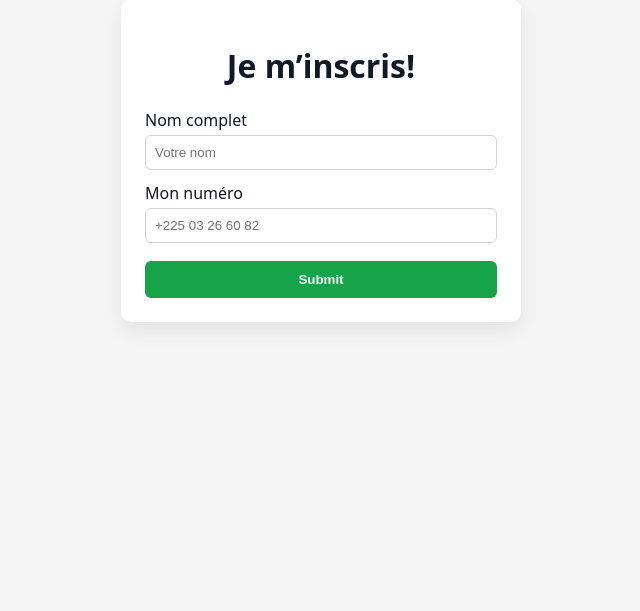
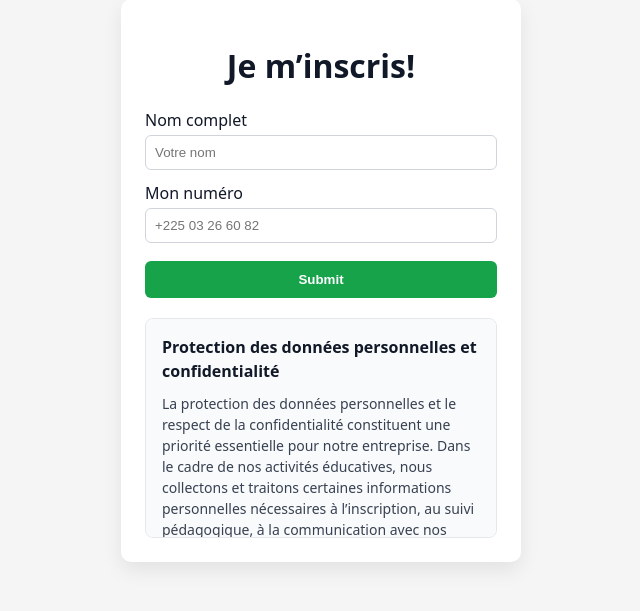
Before and after one commit to meite-root/afroed-portesouvertes, a Flask app: page /signup in a window 1280 px wide. Shown: the part 81-692 px from the top of the page, without its empty margins (319-959 px from the left). Run offline with Flask 3, Linux system fonts and the light colour scheme.

Commit message:
Add privacy notice to signup workflow

```diff
--- a/static/style.css
+++ b/static/style.css
@@ -81,6 +81,35 @@ button:hover {
 .error {
   color: #b91c1c;
   margin-bottom: 8px;
+}
+
+.privacy-block {
+  margin-top: 20px;
+  padding: 16px;
+  background: #f9fafb;
+  border: 1px solid #e5e7eb;
+  border-radius: 8px;
+  text-align: left;
+  max-height: 220px;
+  overflow-y: auto;
+  line-height: 1.5;
+  color: #374151;
+}
+
+.privacy-block h2,
+.privacy-block h3 {
+  margin: 0 0 10px;
+  font-size: 16px;
+  color: #111827;
+}
+
+.privacy-block p {
+  margin: 0 0 10px;
+  font-size: 14px;
+}
+
+.privacy-block p:last-child {
+  margin-bottom: 0;
 }
 
 .hidden {
--- a/templates/signup.html
+++ b/templates/signup.html
@@ -23,6 +23,31 @@
       <button type="submit" class="primary-btn">Submit</button>
     </form>
 
+    <div class="privacy-block">
+      <h2>Protection des données personnelles et confidentialité</h2>
+      <p>
+        La protection des données personnelles et le respect de la confidentialité constituent une priorité essentielle pour notre entreprise. Dans le cadre de nos activités éducatives, nous collectons et traitons certaines informations personnelles nécessaires à l’inscription, au suivi pédagogique, à la communication avec nos clients et à l’amélioration de nos services.
+      </p>
+      <p>
+        Les données collectées peuvent inclure, selon les cas, des informations d’identification (nom, prénom), des coordonnées (adresse électronique, numéro de téléphone), des informations académiques et pédagogiques, ainsi que toute autre donnée strictement nécessaire à la bonne exécution de nos prestations éducatives.
+      </p>
+      <p>
+        Nous nous engageons à traiter ces données de manière licite, loyale et transparente, conformément à la réglementation en vigueur en matière de protection des données personnelles. Les données sont utilisées uniquement pour des finalités déterminées, explicites et légitimes, et ne sont en aucun cas vendues, louées ou cédées à des tiers non autorisés.
+      </p>
+      <p>
+        Des mesures techniques et organisationnelles appropriées sont mises en place afin de garantir la sécurité des données personnelles et d’éviter tout accès non autorisé, perte, altération ou divulgation. L’accès aux données est strictement limité aux personnes habilitées, dans le cadre de leurs fonctions.
+      </p>
+      <p>
+        Les données personnelles sont conservées pendant une durée limitée, proportionnelle aux finalités pour lesquelles elles ont été collectées, puis supprimées ou anonymisées conformément aux obligations légales.
+      </p>
+      <p>
+        Conformément à la réglementation applicable, les clients disposent de droits sur leurs données personnelles, notamment le droit d’accès, de rectification, de suppression et, le cas échéant, d’opposition ou de limitation du traitement. Toute demande relative à l’exercice de ces droits peut être adressée à notre service compétent.
+      </p>
+      <p>
+        En faisant appel à nos services, les clients reconnaissent avoir pris connaissance de notre politique de protection des données et de confidentialité et l’acceptent.
+      </p>
+    </div>
+
     <div id="otp-panel" class="otp-panel hidden">
       <p class="otp-message">
         Merci d’avoir renseigné un numéro valide. Veuillez maintenant confirmer qu’il vous appartient...
```
Also changed, not shown: templates/landing.html (+25 -0 lines).
